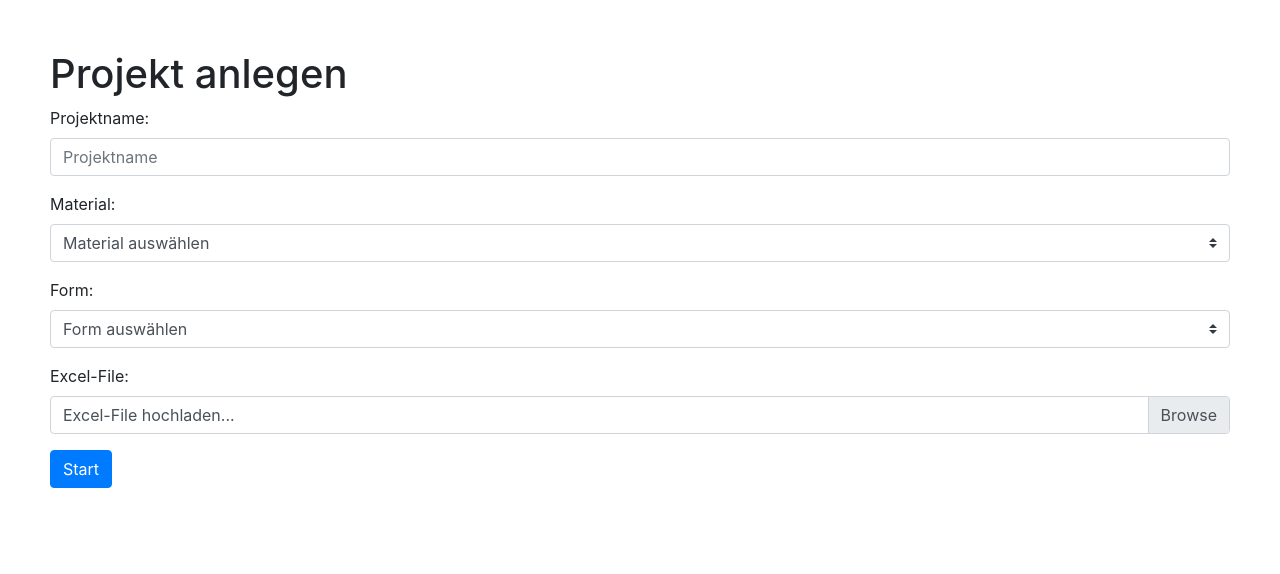
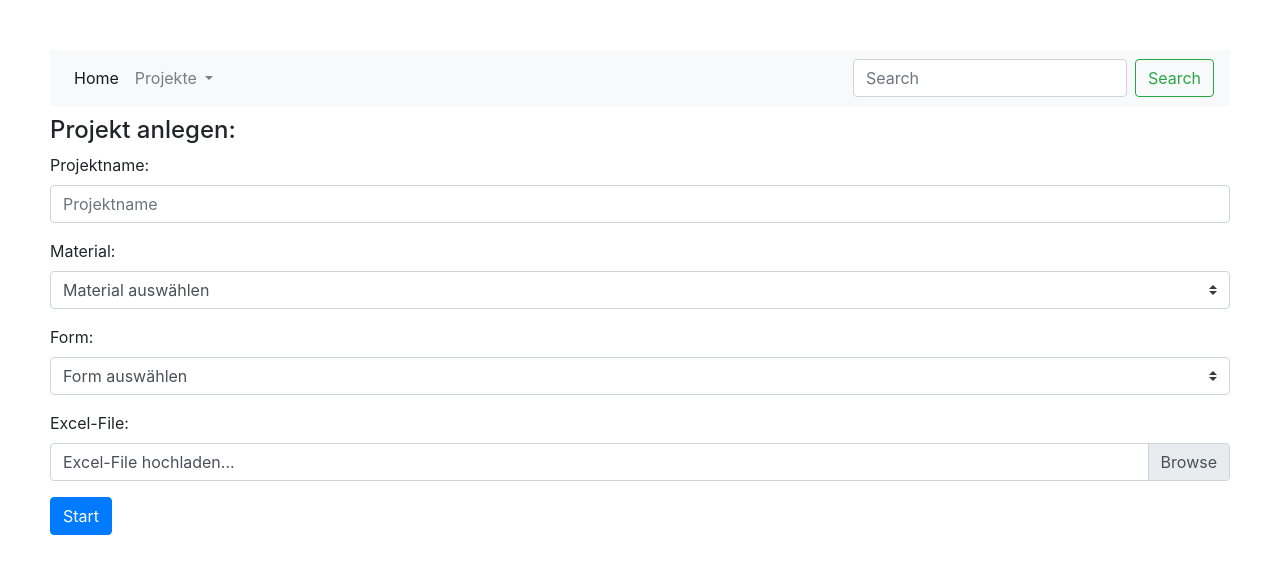
Before and after one commit to M4GNV5/LaserDesigner, a Nuxt app: page / in a window 1280 px wide. Shown: the top 574 px of the page. Built offline with nearby package versions, Linux system fonts and the light colour scheme.

Commit message:
add nav bar

```diff
--- a/pages/index.vue
+++ b/pages/index.vue
@@ -1,7 +1,39 @@
 <template>
 
+
+
+
+
  <div class="main">
-    <h1> Projekt anlegen </h1>
+
+<nav class="navbar navbar-expand-lg navbar-light bg-light">
+  </button>
+
+  <div class="collapse navbar-collapse" id="navbarSupportedContent">
+    <ul class="navbar-nav mr-auto">
+      <li class="nav-item active">
+        <a class="nav-link" href="#">Home <span class="sr-only">(current)</span></a>
+      </li>
+      <li class="nav-item dropdown">
+        <a class="nav-link dropdown-toggle" href="#" id="navbarDropdown" role="button" data-toggle="dropdown" aria-haspopup="true" aria-expanded="false">
+          Projekte
+        </a>
+        <div class="dropdown-menu" aria-labelledby="navbarDropdown">
+          <a class="dropdown-item" href="#">Action</a>
+          <a class="dropdown-item" href="#">Another action</a>
+          <div class="dropdown-divider"></div>
+          <a class="dropdown-item" href="#">Something else here</a>
+        </div>
+      </li>
+    </ul>
+    <form class="form-inline my-2 my-lg-0">
+      <input class="form-control mr-sm-2" type="search" placeholder="Search" aria-label="Search">
+      <button class="btn btn-outline-success my-2 my-sm-0" type="submit">Search</button>
+    </form>
+  </div>
+</nav>
+<h4 class="top" > Projekt anlegen:</h4>
+
     <b-form @submit="onSubmit" @reset="onReset" v-if="show">
       <b-form-group id="input-group-1" label="Projektname:" label-for="input-1" ><b-form-input
           id="input-1"
@@ -48,6 +80,12 @@
 
 }
 
+.top {
+
+ padding-top:10px;
+
+}
+
 </style>
 
 <script lang="ts">
@@ -70,8 +108,7 @@ data() {
       }
     },
     methods: {
-      onSubmit(event) {
-        event.preventDefault()
+      onSubmit() {
         alert(JSON.stringify(this.form))
       },
     }
```
